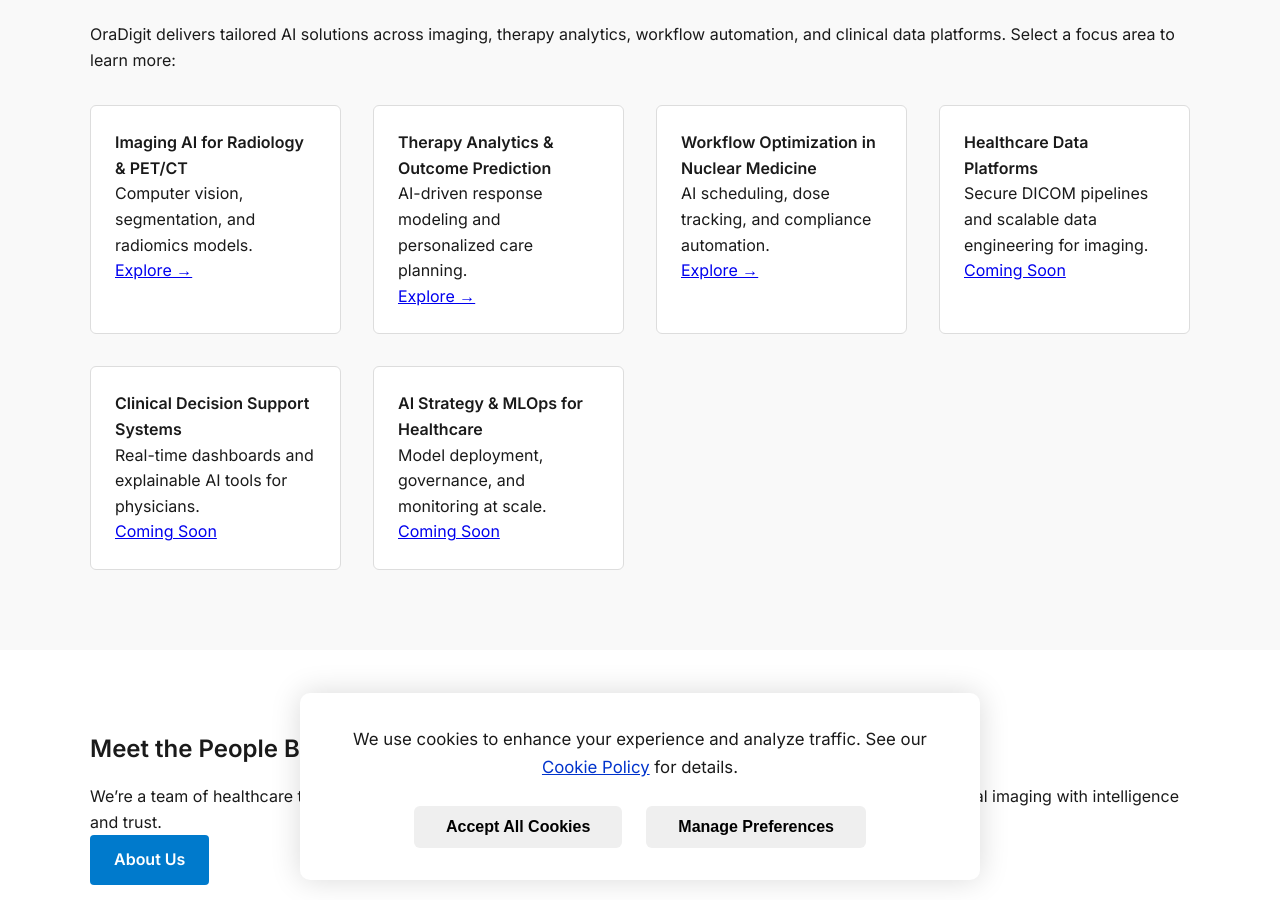
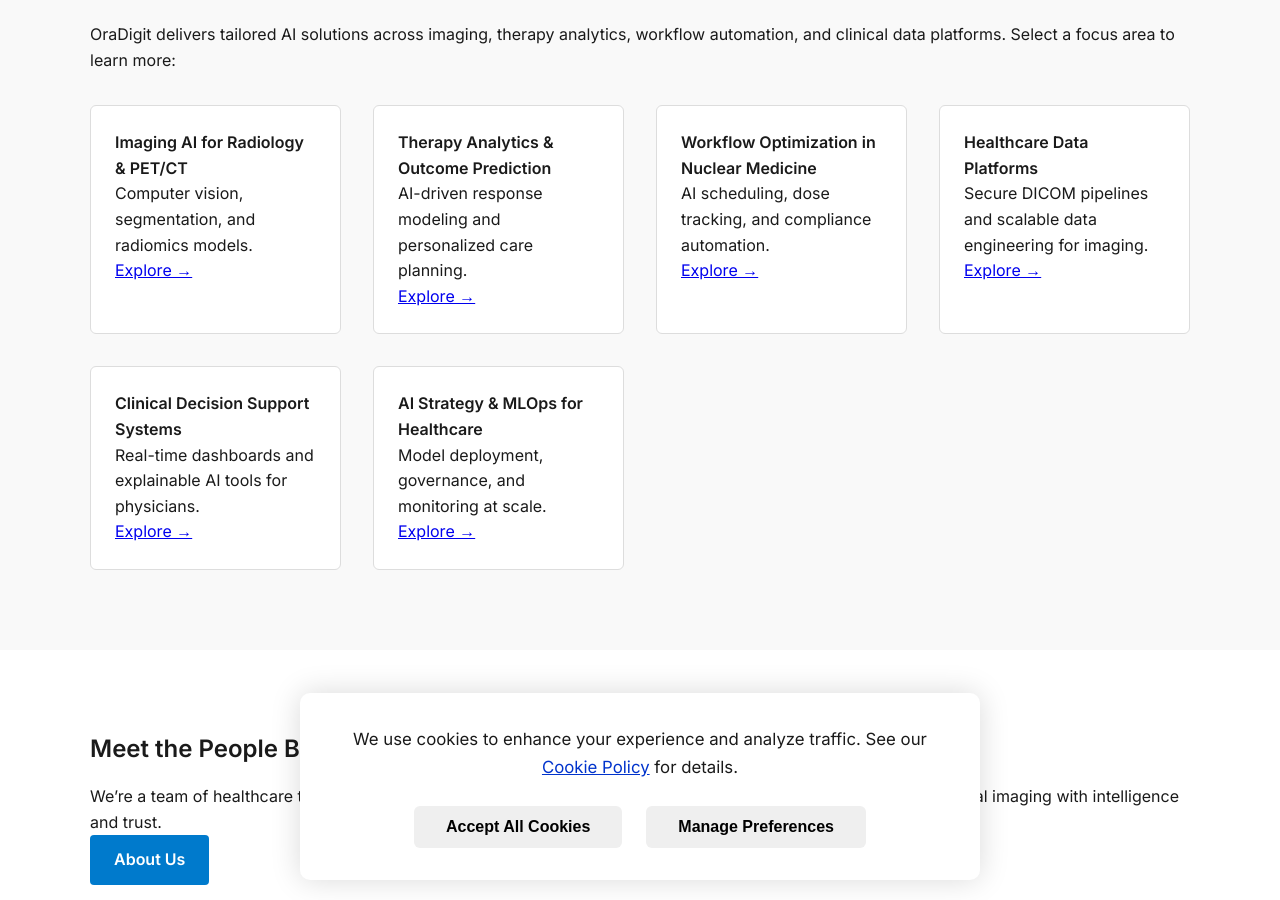
Before and after one commit to DataForSolution/oradigit-site, a Jekyll site: the page built from index.html, in a window 1280 px wide and 900 px high, scrolled down 1423 px. Built offline with Jekyll 4.4.1, drawn with Linux system fonts in a browser that asks for light colours.

Commit message:
Update homepage service links to Explore for all six services

```diff
--- a/index.html
+++ b/index.html
@@ -63,17 +63,17 @@
       <li>
         <strong>Healthcare Data Platforms</strong><br>
         Secure DICOM pipelines and scalable data engineering for imaging.<br>
-        <a href="/services/data-platforms/">Coming Soon</a>
+        <a href="/services/data-platforms/">Explore →</a>
       </li>
       <li>
         <strong>Clinical Decision Support Systems</strong><br>
         Real-time dashboards and explainable AI tools for physicians.<br>
-        <a href="/services/decision-support/">Coming Soon</a>
+        <a href="/services/decision-support/">Explore →</a>
       </li>
       <li>
         <strong>AI Strategy & MLOps for Healthcare</strong><br>
         Model deployment, governance, and monitoring at scale.<br>
-        <a href="/services/mlops-healthcare/">Coming Soon</a>
+        <a href="/services/mlops-healthcare/">Explore →</a>
       </li>
     </ul>
   </div>
```
